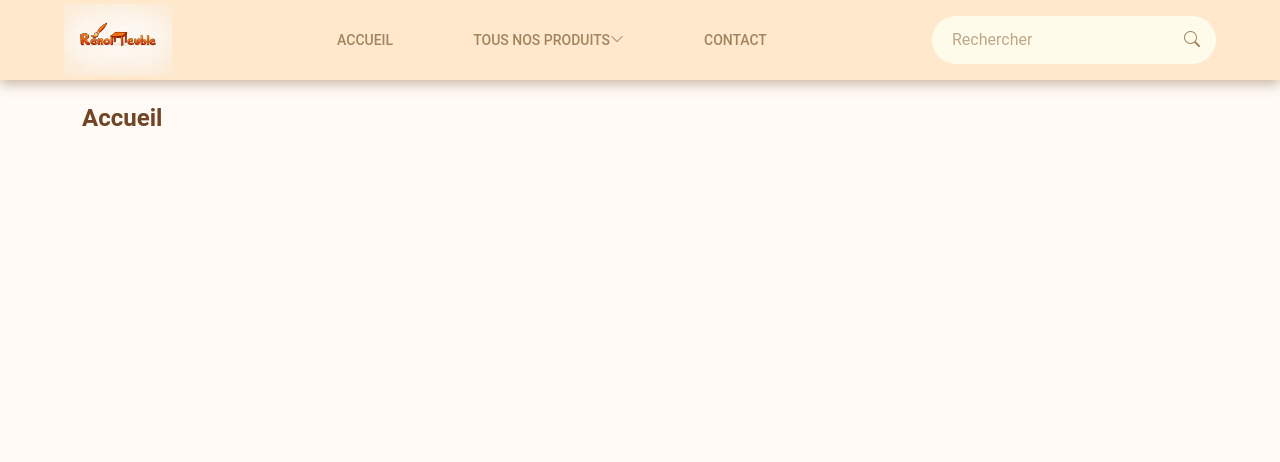
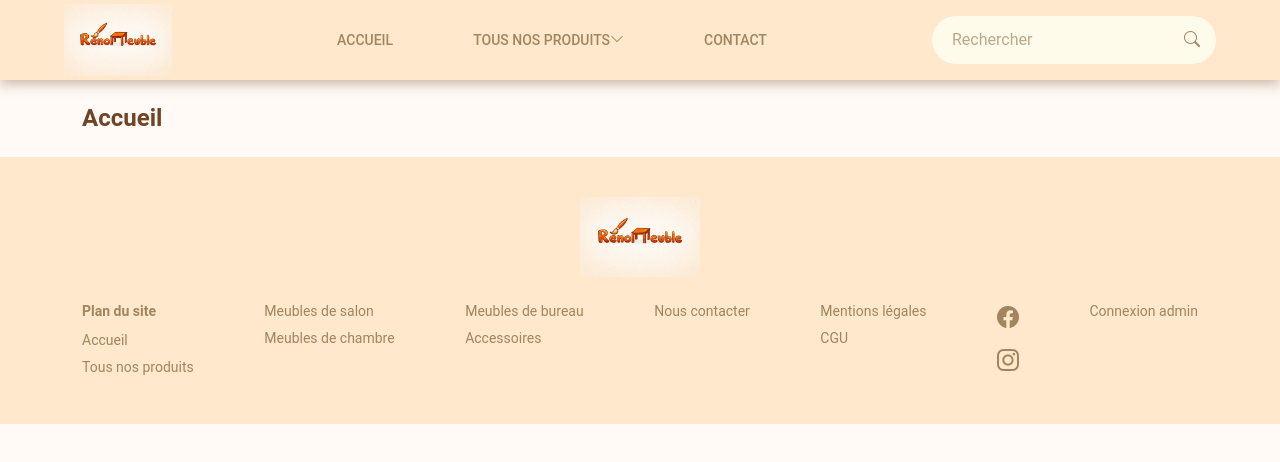
Before and after one commit to AngieGit09/liard-angelique-preparation-examen-tp-dwwm-, a React app in the folder frontend/: page / in a window 1280 px wide. Shown: the top 462 px of the page. Built offline with nearby package versions, Linux system fonts and the light colour scheme; the HTML template or start-up script is replaced by a standard one.

Commit message:
création du footer

```diff
--- a/frontend/src/App.jsx
+++ b/frontend/src/App.jsx
@@ -1,5 +1,8 @@
 import { BrowserRouter, Routes, Route } from "react-router-dom";
+
+// Components
 import Header from "./components/Header";
+import Footer from "./components/Footer";
 
 // Pages
 import Home from "./pages/Home";
@@ -28,6 +31,7 @@ function App() {
           <Route path="*" element={<NotFound />} />
         </Routes>
       </main>
+      <Footer />
     </BrowserRouter>
   );
 }
--- a/frontend/src/components/Footer.jsx
+++ b/frontend/src/components/Footer.jsx
@@ -0,0 +1,169 @@
+import { Link } from "react-router-dom";
+import "../styles/footer.css";
+
+function Footer() {
+  return (
+    <footer className="footer ">
+      <div className="container footer-inner">
+        {/* Logo centré en haut */}
+        <div className="text-center mb-4">
+          <img
+            src="/logo_renomeuble.png"
+            alt="Logo RenoMeuble"
+            className="footer-logo"
+          />
+        </div>
+
+        <div className="row g-4 justify-content-center justify-content-md-between">
+          {/* === VERSION MOBILE (2 colonnes) === */}
+          {/* COLONNE 1 : Plan du site - VISIBLE UNIQUEMENT SUR MOBILE */}
+          <div className="col-auto d-md-none">
+            <p className="footer-title">Plan du site</p>
+            <ul>
+              <li>
+                <Link to="/">Accueil</Link>
+              </li>
+              <li>
+                <Link to="/catalogue">Tous nos produits</Link>
+              </li>
+              <li>
+                <Link to="/categorie/salon">Meubles de salon</Link>
+              </li>
+              <li>
+                <Link to="/categorie/chambre">Meubles de chambre</Link>
+              </li>
+              <li>
+                <Link to="/categorie/bureau">Meubles de bureau</Link>
+              </li>
+              <li>
+                <Link to="/categorie/accessoires">Accessoires</Link>
+              </li>
+            </ul>
+          </div>
+
+          {/* COLONNE 2 : Contact + Réseaux - VISIBLE UNIQUEMENT SUR MOBILE */}
+          <div className="col-auto d-md-none">
+            <ul>
+              <li>
+                <Link to="/contact">Nous contacter</Link>
+              </li>
+              <li>
+                <Link to="/mentions">Mentions légales</Link>
+              </li>
+              <li>
+                <Link to="/cgu">CGU</Link>
+              </li>
+              <li>
+                <Link to="/admin/login">Connexion admin</Link>
+              </li>
+            </ul>
+
+            {/* Réseaux sociaux horizontaux (mobile) */}
+            <div className="footer-social mt-3">
+              <a
+                href="https://www.facebook.com/"
+                target="_blank"
+                rel="noopener noreferrer"
+              >
+                <i className="bi bi-facebook"></i>
+              </a>
+              <a
+                href="https://www.instagram.com/"
+                target="_blank"
+                rel="noopener noreferrer"
+              >
+                <i className="bi bi-instagram"></i>
+              </a>
+            </div>
+          </div>
+
+          {/* ==== VERSION DESKTOP (horizontal) === */}
+          {/* Plan du site */}
+          <div className="col-md-auto d-none d-md-block">
+            <p className="footer-title">Plan du site</p>
+            <ul>
+              <li>
+                <Link to="/">Accueil</Link>
+              </li>
+              <li>
+                <Link to="/catalogue">Tous nos produits</Link>
+              </li>
+            </ul>
+          </div>
+
+          {/* Meubles de salon / chambre */}
+          <div className="col-md-auto d-none d-md-block">
+            <ul>
+              <li>
+                <Link to="/categorie/salon">Meubles de salon</Link>
+              </li>
+              <li>
+                <Link to="/categorie/chambre">Meubles de chambre</Link>
+              </li>
+            </ul>
+          </div>
+
+          {/* Meubles de bureau / accessoires */}
+          <div className="col-md-auto d-none d-md-block">
+            <ul>
+              <li>
+                <Link to="/categorie/bureau">Meubles de bureau</Link>
+              </li>
+              <li>
+                <Link to="/categorie/accessoires">Accessoires</Link>
+              </li>
+            </ul>
+          </div>
+
+          {/* Nous contacter */}
+          <div className="col-md-auto d-none d-md-block">
+            <ul>
+              <li>
+                <Link to="/contact">Nous contacter</Link>
+              </li>
+            </ul>
+          </div>
+
+          {/* Mentions légales / CGU */}
+          <div className="col-md-auto d-none d-md-block">
+            <ul>
+              <li>
+                <Link to="/mentions">Mentions légales</Link>
+              </li>
+              <li>
+                <Link to="/cgu">CGU</Link>
+              </li>
+            </ul>
+          </div>
+
+          {/* Réseaux sociaux (en colonne verticale desktop) */}
+          <div className="col-md-auto d-none d-md-flex flex-column align-items-center">
+            <div className="footer-social-desktop">
+              <a
+                href="https://www.facebook.com/"
+                target="_blank"
+                rel="noopener noreferrer"
+              >
+                <i className="bi bi-facebook"></i>
+              </a>
+              <a
+                href="https://www.instagram.com/"
+                target="_blank"
+                rel="noopener noreferrer"
+              >
+                <i className="bi bi-instagram"></i>
+              </a>
+            </div>
+          </div>
+
+          {/* Connexion admin */}
+          <div className="col-md-auto d-none d-md-block text-center">
+            <Link to="/admin/login">Connexion admin</Link>
+          </div>
+        </div>
+      </div>
+    </footer>
+  );
+}
+
+export default Footer;
--- /dev/null
+++ b/frontend/src/styles/footer.css
@@ -0,0 +1,58 @@
+/* FOOTER GLOBAL */
+.footer {
+  background-color: var(--bs-secondary);
+  padding: 40px 0;
+  font-size: 14px;
+}
+
+/* LOGO */
+.footer-logo {
+  height: 80px;
+}
+
+/* TITRE */
+.footer-title {
+  font-weight: 600;
+  margin-bottom: 8px;
+}
+
+/* LISTES */
+.footer ul {
+  list-style: none;
+  padding: 0;
+  margin: 0;
+}
+
+.footer ul li {
+  margin-bottom: 6px;
+}
+
+/* LIENS */
+.footer a {
+  color: inherit;
+  text-decoration: none;
+}
+
+.footer a:hover {
+  text-decoration: underline;
+}
+
+/* RÉSEAUX SOCIAUX */
+.footer-social,
+.footer-social-desktop {
+  display: flex;
+  font-size: 22px;
+  gap: 10px;
+}
+
+/* Mobile : horizontal */
+.footer-social {
+  flex-direction: row;
+  gap: 15px;
+}
+
+/* Desktop : vertical */
+.footer-social-desktop {
+  flex-direction: column;
+  align-items: center;
+}
```
